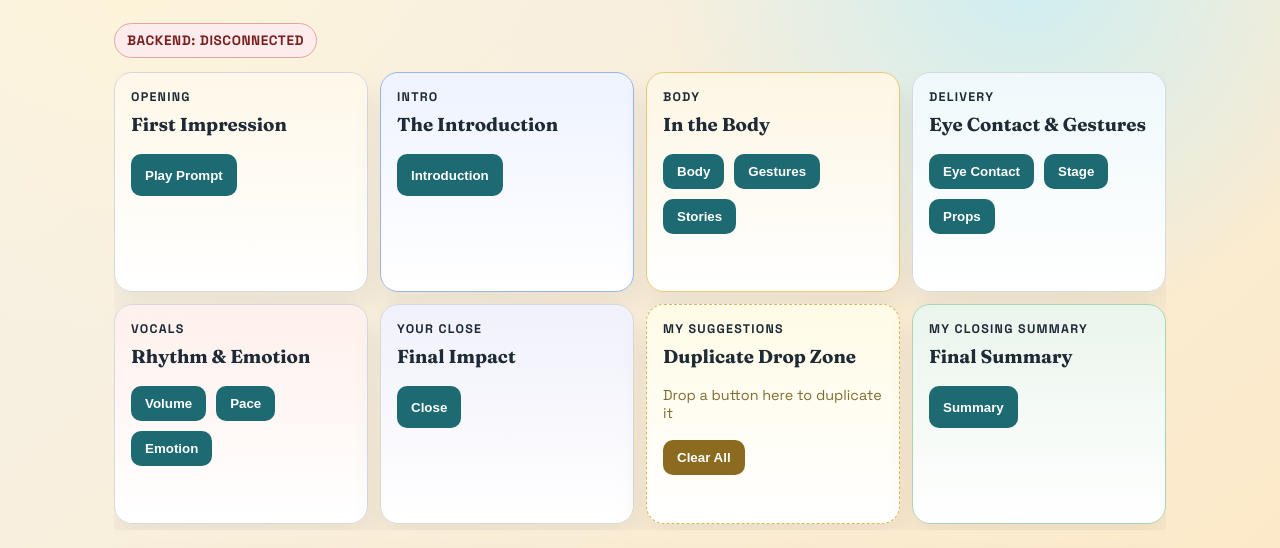
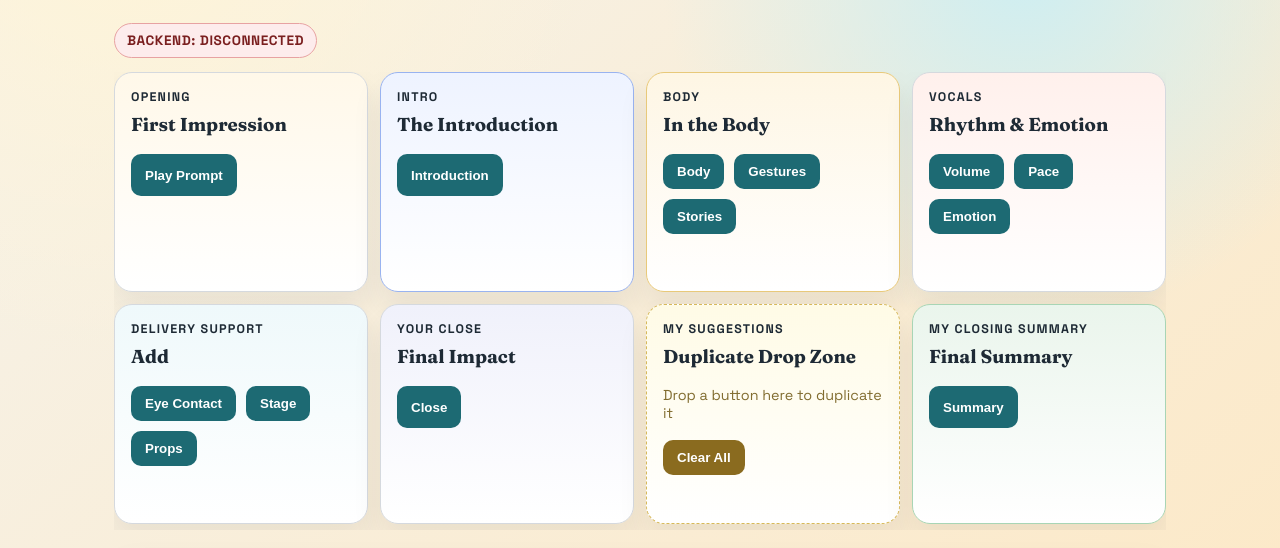
Before and after one commit to vidojam/evalassist, a website built with Vite: page index.html in a window 1280 px wide. Shown: the part 196-744 px from the top of the page. Built offline with nearby package versions, Linux system fonts and the light colour scheme; files whose address does not match are found by name.

Commit message:
Update delivery support card

```diff
--- a/index.html
+++ b/index.html
@@ -44,15 +44,6 @@
                         <button draggable="true" onclick="showAlertStories()">Stories</button>
                     </div>
                 </article>
-                <article class="story-card cool">
-                    <p>Delivery</p>
-                    <h3>Eye Contact & Gestures</h3>
-                    <div class="button-row drop-zone">
-                        <button draggable="true" onclick="showAlertEye()">Eye Contact</button>
-                        <button draggable="true" onclick="showAlertStage()">Stage</button>
-                        <button draggable="true" onclick="showAlertProps()">Props</button>
-                    </div>
-                </article>
                 <article class="story-card pop">
                     <p>Vocals</p>
                     <h3>Rhythm & Emotion</h3>
@@ -60,6 +51,15 @@
                         <button draggable="true" onclick="showAlertVolume()">Volume</button>
                         <button draggable="true" onclick="showAlertPace()">Pace</button>
                         <button draggable="true" onclick="showAlertEmotion()">Emotion</button>
+                    </div>
+                </article>
+                <article class="story-card cool">
+                    <p>Delivery Support</p>
+                    <h3>Add</h3>
+                    <div class="button-row drop-zone">
+                        <button draggable="true" onclick="showAlertEye()">Eye Contact</button>
+                        <button draggable="true" onclick="showAlertStage()">Stage</button>
+                        <button draggable="true" onclick="showAlertProps()">Props</button>
                     </div>
                 </article>
                 <article class="story-card deep">
```
